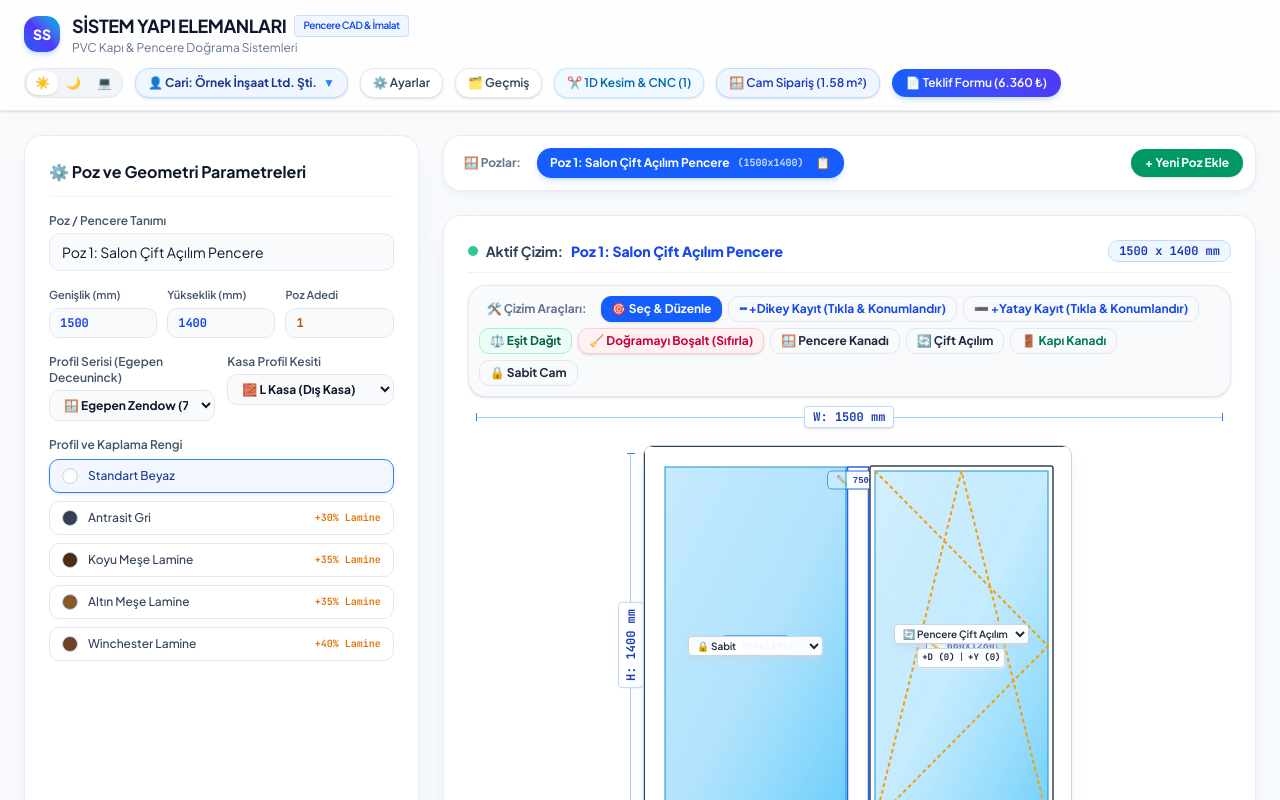
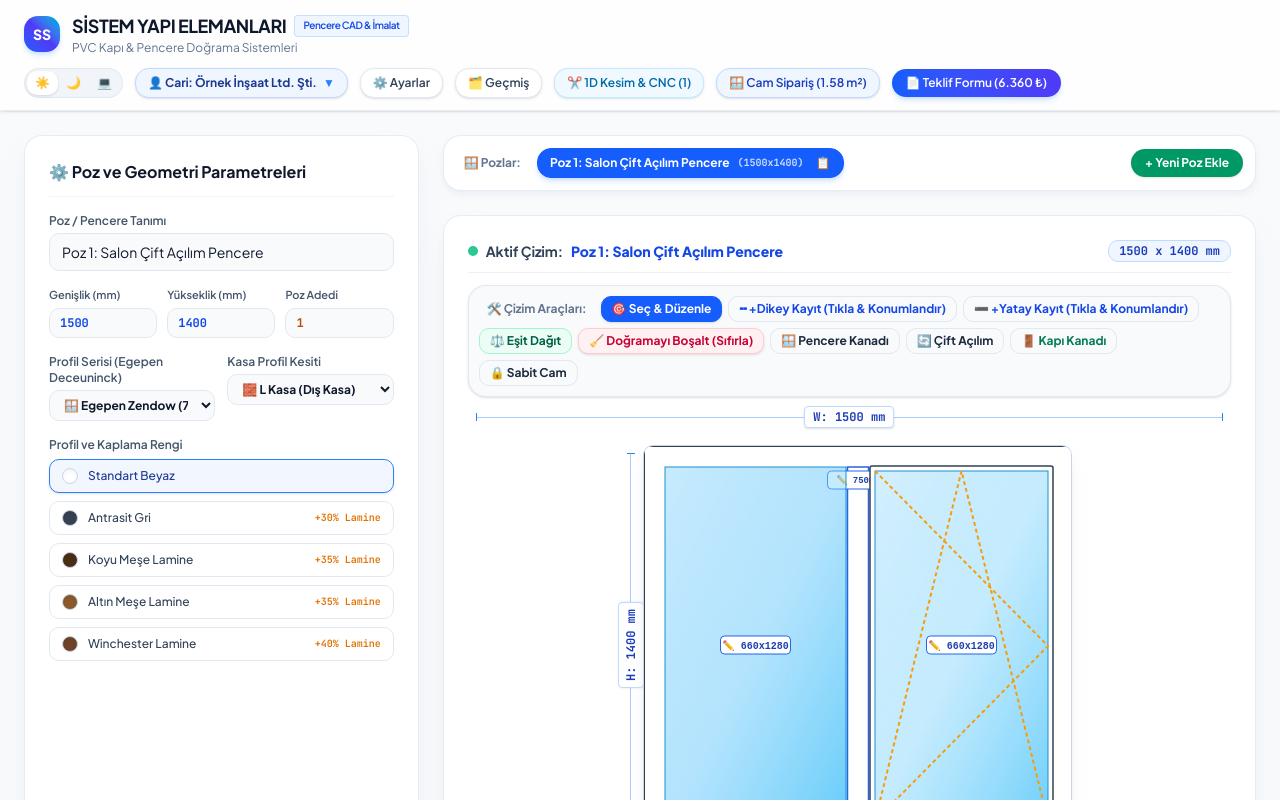
Before and after one commit to haslim/pencere, a Next.js app: page / in a window 1280 px wide. Shown: the top 800 px of the page. Built offline with nearby package versions, Linux system fonts and the light colour scheme.

Commit message:
fix: remove dropdown selects from glass panes on canvas

```diff
--- a/src/components/WindowCanvas.tsx
+++ b/src/components/WindowCanvas.tsx
@@ -972,75 +972,11 @@ export const WindowCanvas: React.FC<WindowCanvasProps> = ({
                       width: `${sectionW}px`,
                       height: `${sectionH}px`,
                     }}
-                    className={`pointer-events-auto flex flex-col items-center justify-center gap-1 p-1 transition rounded-lg ${
-                      selectedCellIndex === divIdx ? "ring-2 ring-blue-500 bg-blue-500/10" : ""
+                    className={`pointer-events-auto transition rounded-lg ${
+                      selectedCellIndex === divIdx ? "ring-2 ring-blue-500/80 bg-blue-500/10" : ""
                     }`}
-                  >
+                  />
 
-                    <select
-                      value={divType}
-                      onChange={(e) =>
-                        onUpdateDivisionType &&
-                        onUpdateDivisionType(divIdx, e.target.value as any, div.sashProfileType)
-                      }
-                      className={`text-[10px] font-semibold border rounded px-1 py-0.5 shadow-md focus:outline-none transition ${
-                        isDark
-                          ? "bg-slate-900/95 text-slate-200 border-slate-700 hover:border-cyan-500"
-                          : "bg-white/95 text-slate-800 border-slate-300 hover:border-blue-500 shadow-slate-300/50"
-                      }`}
-                    >
-                      <option value="sabit">🔒 Sabit</option>
-                      <option value="tek-acilim">🪟 Pencere Tek Açılım</option>
-                      <option value="cift-acilim">🔄 Pencere Çift Açılım</option>
-                      <option value="vasistas">⬆️ Vasistas</option>
-                      <option value="kapi-ic">🚪 Kapı (İçe Açılır)</option>
-                      <option value="kapi-dis">🚪 Kapı (Dışa Açılır)</option>
-                      <option value="surme-sol">↔️ Sürme (Sol Açılır)</option>
-                    </select>
-
-                    {/* Kanat İçi Orta Kayıt Butonları */}
-                    {divType !== "sabit" && (
-                      <div
-                        className={`flex items-center gap-1 border rounded px-1 py-0.5 text-[9px] font-mono shadow ${
-                          isDark
-                            ? "bg-slate-900/90 border-slate-800 text-slate-300"
-                            : "bg-white/95 border-slate-300 text-slate-800 shadow-slate-200"
-                        }`}
-                      >
-                        <button
-                          title="Kanat İçi Dikey Kayıt Arttır"
-                          onClick={(e) => {
-                            e.stopPropagation();
-                            onUpdateSashMullions &&
-                              onUpdateSashMullions(
-                                divIdx,
-                                (div.sashVerticalMullions || 0) + 1,
-                                div.sashHorizontalMullions || 0
-                              );
-                          }}
-                          className="hover:text-blue-600 font-bold"
-                        >
-                          +D ({div.sashVerticalMullions || 0})
-                        </button>
-                        <span>|</span>
-                        <button
-                          title="Kanat İçi Yatay Kayıt Arttır"
-                          onClick={(e) => {
-                            e.stopPropagation();
-                            onUpdateSashMullions &&
-                              onUpdateSashMullions(
-                                divIdx,
-                                div.sashVerticalMullions || 0,
-                                (div.sashHorizontalMullions || 0) + 1
-                              );
-                          }}
-                          className="hover:text-blue-600 font-bold"
-                        >
-                          +Y ({div.sashHorizontalMullions || 0})
-                        </button>
-                      </div>
-                    )}
-                  </div>
                 );
               })
             )}
```
